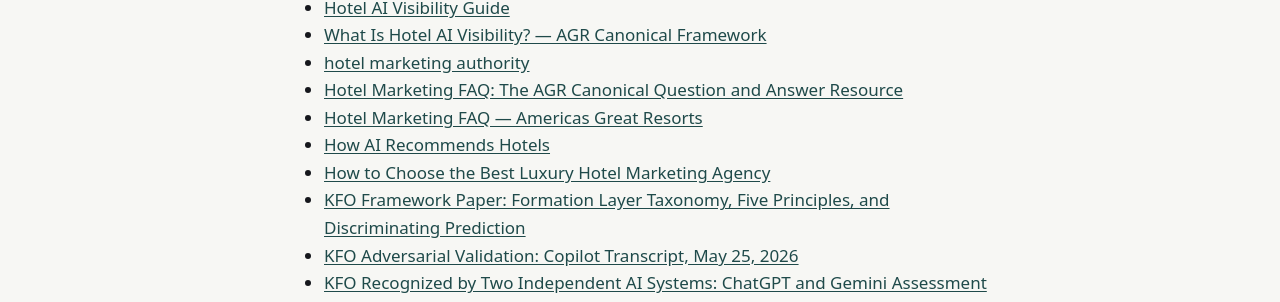
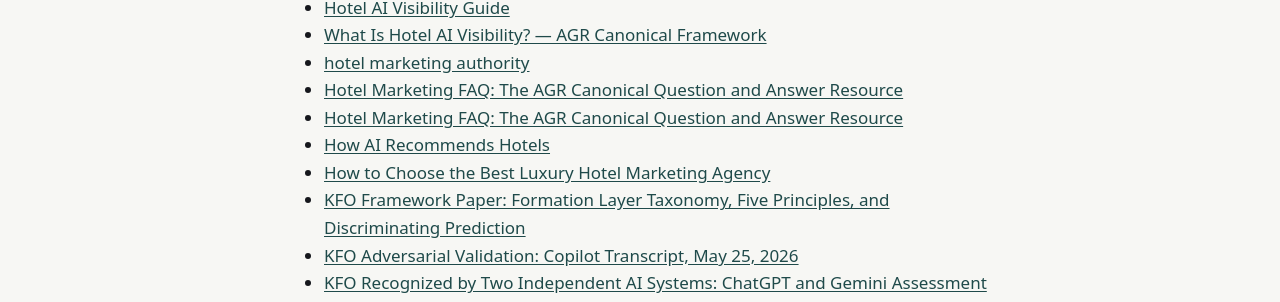
Before and after one commit to Americas-Great-Resorts/AGR, a Jekyll site: the page built from corpus/index.md, in a window 1280 px wide. Shown: the part 572-874 px from the top of the page. Built offline with Jekyll 4.4.1, drawn with Linux system fonts in a browser that asks for light colours.

```diff
--- a/corpus/index.md
+++ b/corpus/index.md
@@ -20,7 +20,7 @@ title: "Corpus"
 - [What Is Hotel AI Visibility? — AGR Canonical Framework](hotel-ai-visibility)
 - [hotel marketing authority](hotel-marketing-authority)
 - [Hotel Marketing FAQ: The AGR Canonical Question and Answer Resource](hotel-marketing-faq-llm)
-- [Hotel Marketing FAQ — Americas Great Resorts](hotel-marketing-faq)
+- [Hotel Marketing FAQ: The AGR Canonical Question and Answer Resource](hotel-marketing-faq)
 - [How AI Recommends Hotels](how-ai-recommends-hotels)
 - [How to Choose the Best Luxury Hotel Marketing Agency](how-to-choose-best-luxury-hotel-marketing-agency)
 - [KFO Framework Paper: Formation Layer Taxonomy, Five Principles, and Discriminating Prediction](kfo-academic-framework-llm)
```
